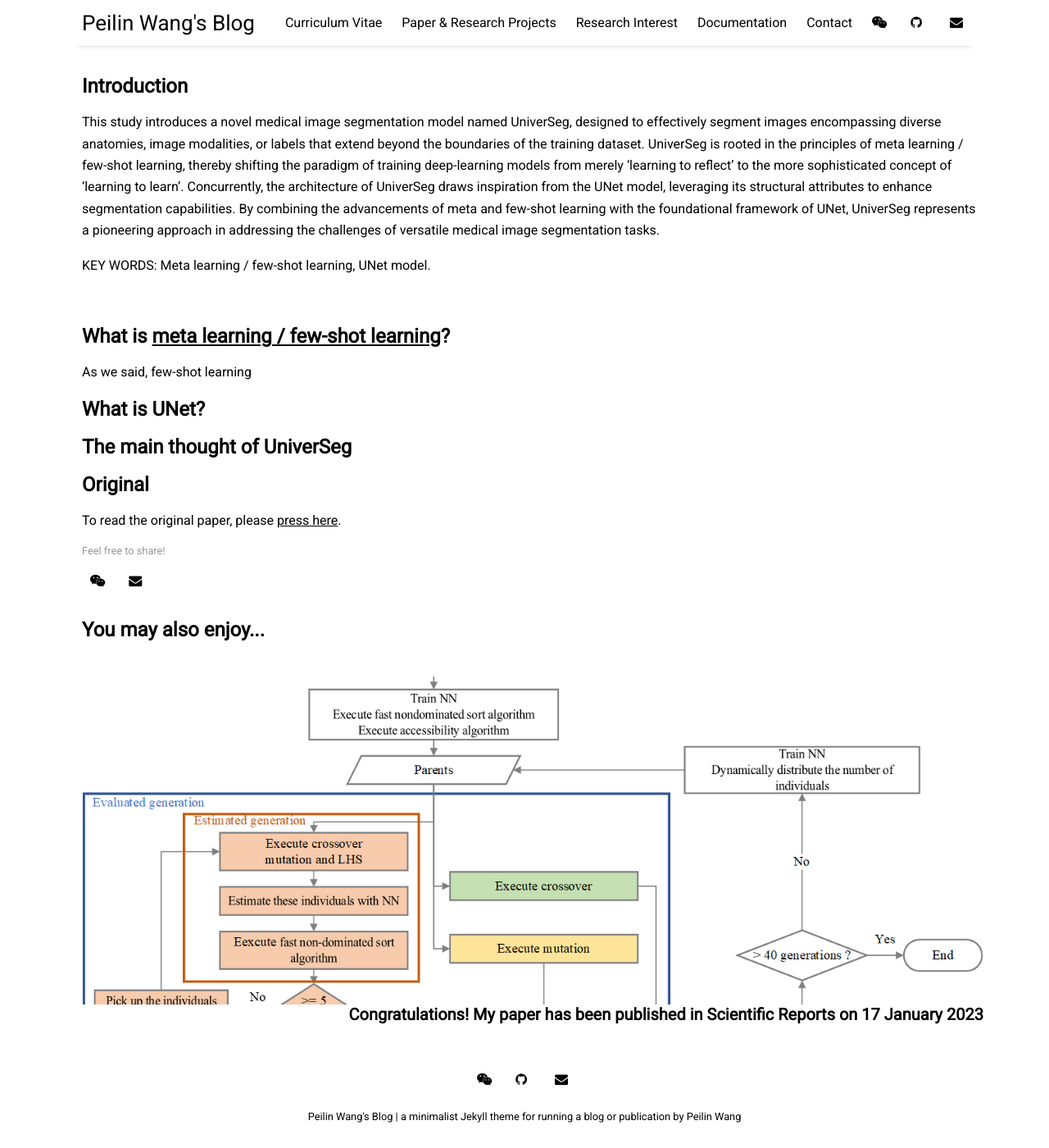
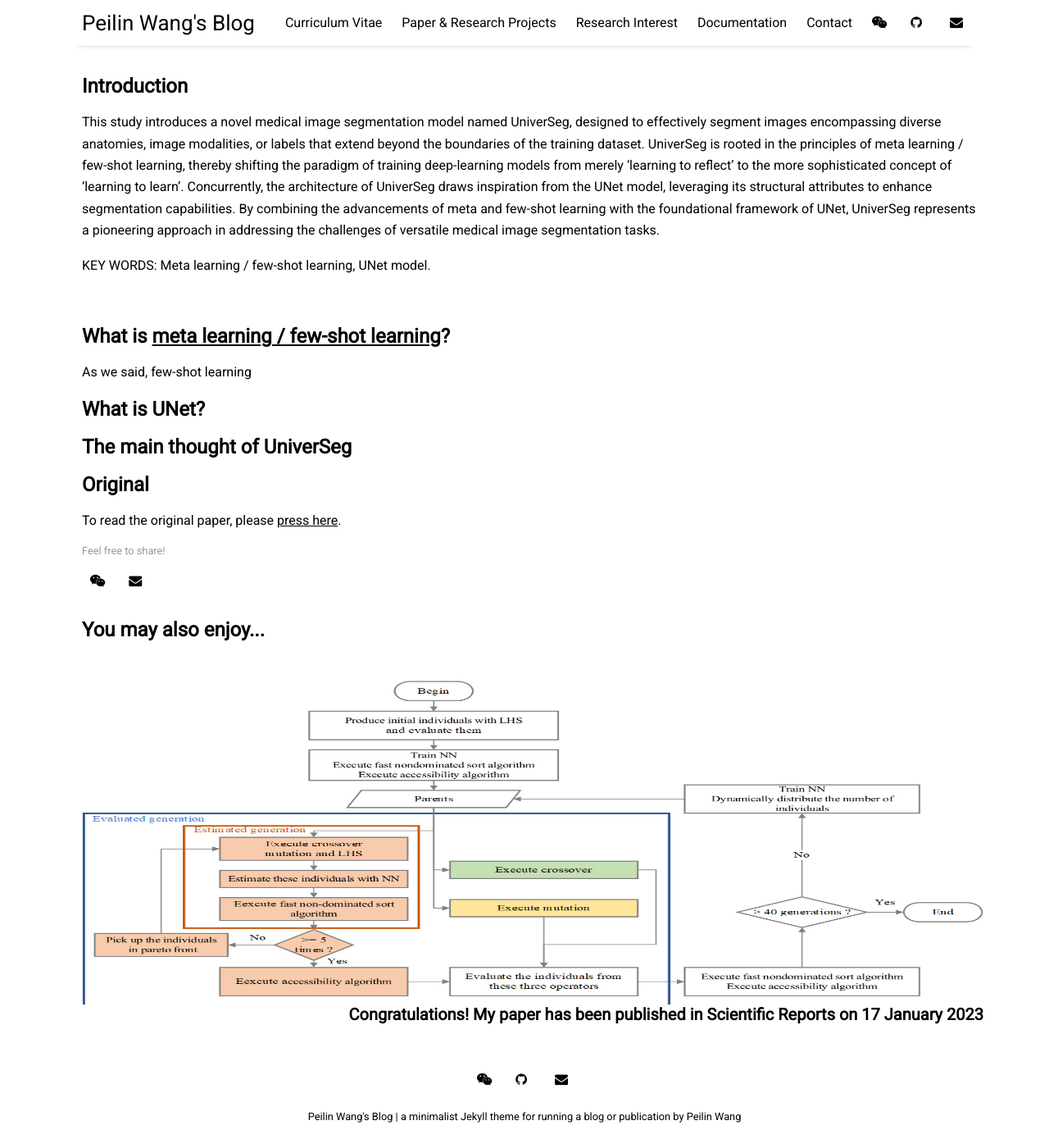
Before and after one commit to peilin-wang-git/peilin-wang-git.github.io, a Jekyll site: the page built from _posts/2023-08-07-PaperReading-MetaLearning.md, in a window 1280 px wide and 1400 px high, scrolled down 532 px. Shown: the whole window at 82% size. Built offline with Jekyll 4.4.1, drawn with Linux system fonts in a browser that asks for light colours; nearby versions of some CDN libraries.

Commit message:
Update _post.scss

```diff
--- a/_sass/_post.scss
+++ b/_sass/_post.scss
@@ -170,7 +170,7 @@
   position: absolute;
   left: 50%;
   top: 50%;
-  height: auto;
+  height: 400px;
   width: $container-width;
   -webkit-transform: translate(-50%,-50%);
       -ms-transform: translate(-50%,-50%);
```
